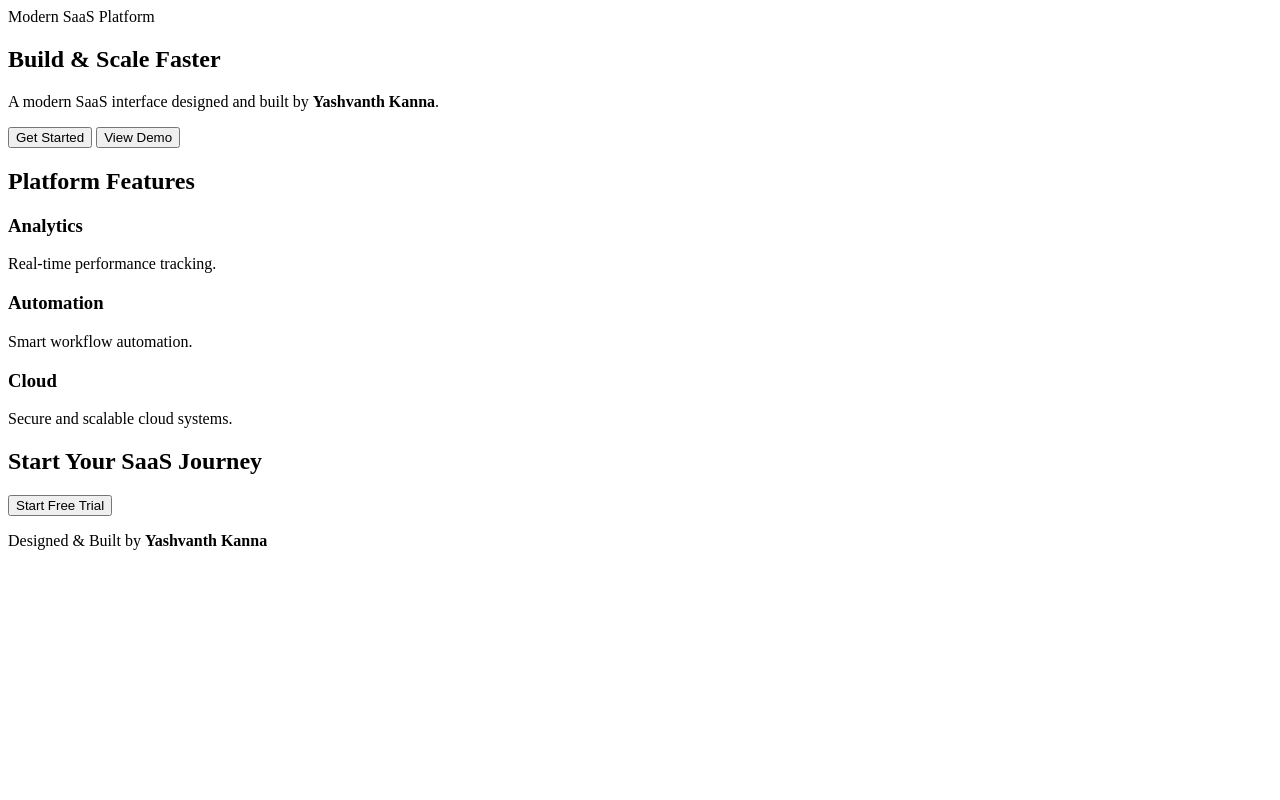
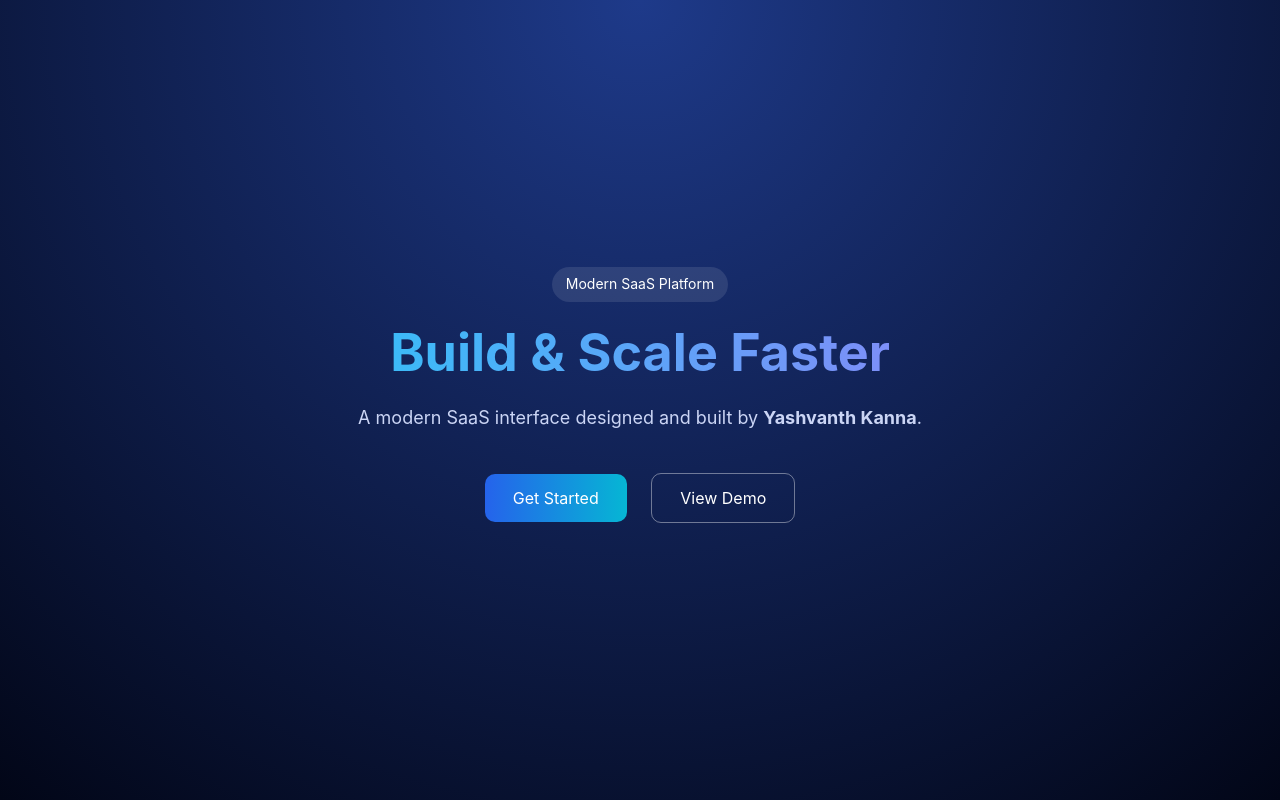
Before and after one commit to yashvanthkanna-s/saas-ui, a plain HTML site: page index.html in a window 1280 px wide. Shown: the top 800 px of the page. Drawn offline with Linux system fonts and the light colour scheme.

Commit message:
Change stylesheet
Updated stylesheet link from 'saas.css' to './style.css'.

```diff
--- a/index.html
+++ b/index.html
@@ -6,7 +6,7 @@
   <meta name="viewport" content="width=device-width, initial-scale=1.0">
 
   <!-- LINK TO saas.css -->
-  <link rel="stylesheet" href="saas.css">
+  <link rel="stylesheet" href="./style.css">
 </head>
 <body>
 
```
